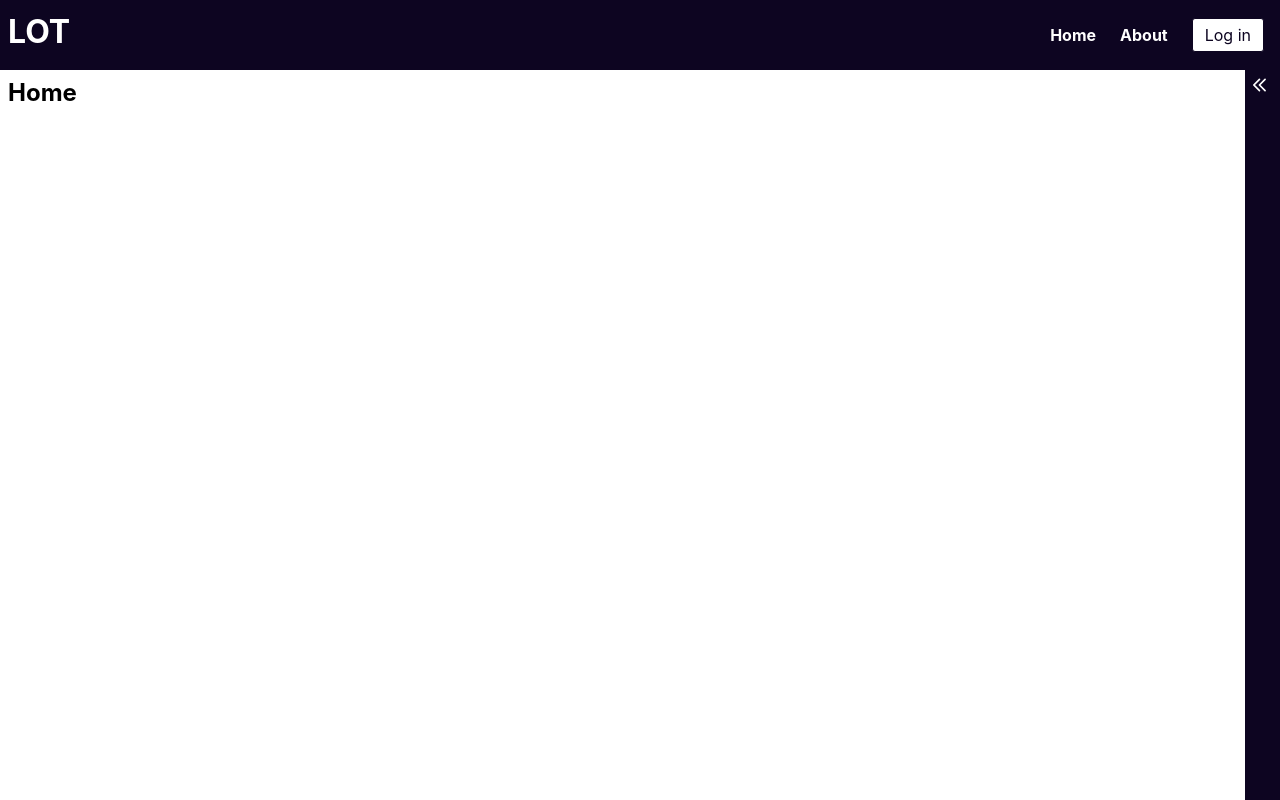
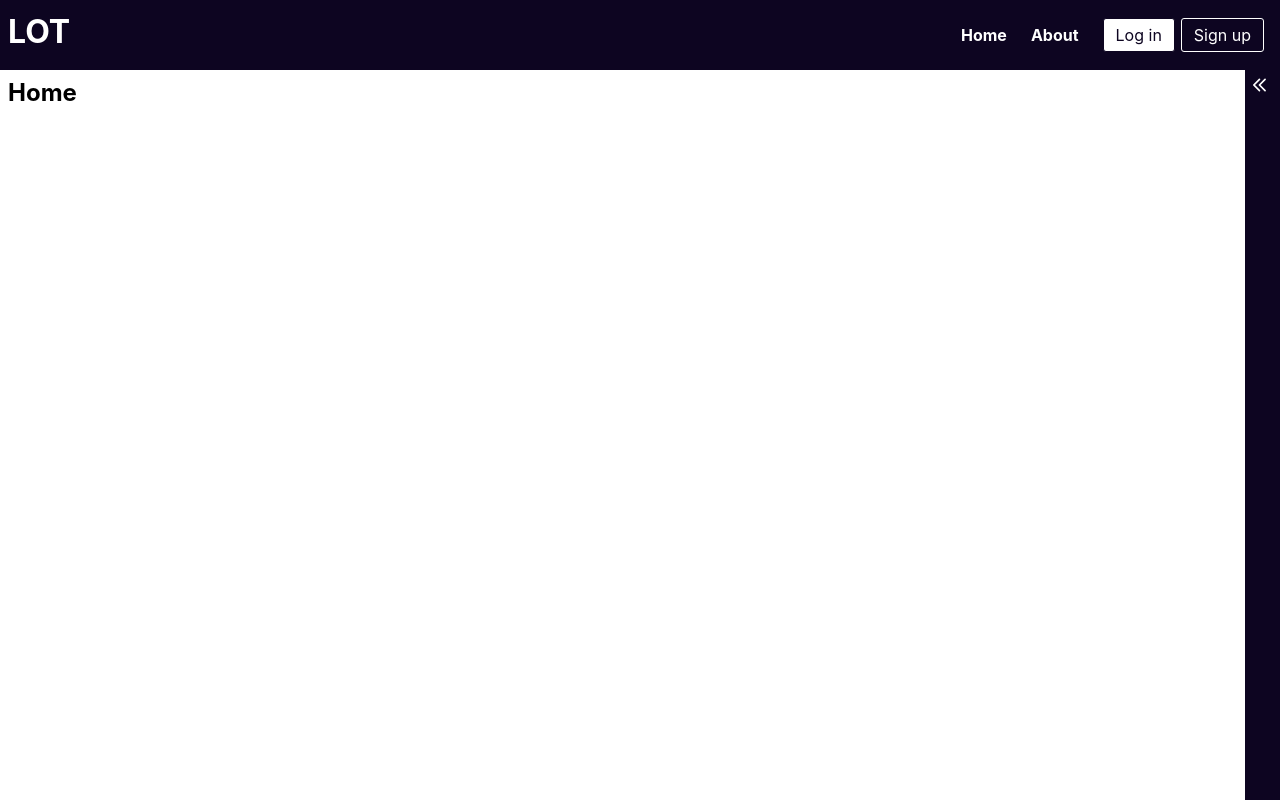
Before and after one commit to Guanart/SIP-2024-grupo-1, a React (Vite) app in the folder frontend/: page / in a window 1280 px wide. Built offline with nearby package versions, Linux system fonts and the light colour scheme.

Commit message:
agrega botón de registro

```diff
--- /dev/null
+++ b/frontend/src/components/SignupButton/SignupButton.css
@@ -0,0 +1,10 @@
+.signup-button {
+	background-color: transparent;
+	color: white;
+	font-weight: normal;
+	border: 1px solid white;
+	border-radius: 3px;
+	cursor: pointer;
+	padding: 4px 12px;
+	margin-left: 6px;
+}
--- /dev/null
+++ b/frontend/src/components/SignupButton/SignupButton.tsx
@@ -0,0 +1,22 @@
+import { useAuth0 } from '@auth0/auth0-react';
+import './SignupButton.css';
+
+export const SignupButton = () => {
+	const { loginWithRedirect } = useAuth0();
+
+	return (
+		<button
+			className='signup-button'
+			onClick={() =>
+				loginWithRedirect({
+					authorizationParams: {
+						prompt: 'login',
+						screen_hint: 'signup',
+					},
+				})
+			}
+		>
+			Sign up
+		</button>
+	);
+};
--- a/frontend/src/components/index.ts
+++ b/frontend/src/components/index.ts
@@ -1,4 +1,5 @@
 import { LogoutButton } from './LogoutButton/LogoutButton';
 import { LoginButton } from './LoginButton/LoginButton';
+import { SignupButton } from './SignupButton/SignupButton';
 
-export { LogoutButton, LoginButton };
+export { LogoutButton, LoginButton, SignupButton };
--- a/frontend/src/layouts/components/Header/Header.tsx
+++ b/frontend/src/layouts/components/Header/Header.tsx
@@ -1,7 +1,7 @@
 import { Link } from 'react-router-dom';
 import './Header.css';
 import { useAuth0 } from '@auth0/auth0-react';
-import { LoginButton, LogoutButton } from '../../../components';
+import { LoginButton, LogoutButton, SignupButton } from '../../../components';
 
 export const Header = () => {
 	const { isAuthenticated } = useAuth0();
@@ -22,7 +22,14 @@ export const Header = () => {
 						</li>
 					)}
 					<li className='nav-item'>
-						{isAuthenticated ? <LogoutButton /> : <LoginButton />}
+						{isAuthenticated ? (
+							<LogoutButton />
+						) : (
+							<>
+								<LoginButton />
+								<SignupButton />
+							</>
+						)}
 					</li>
 				</ul>
 			</nav>
```
